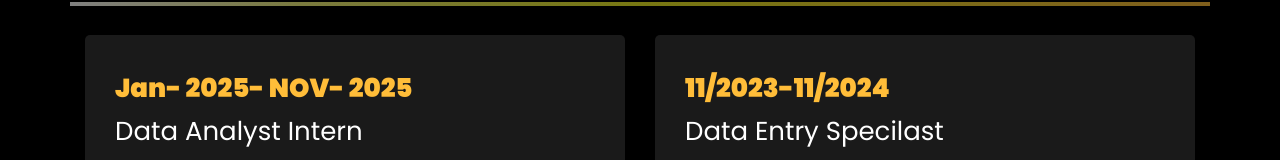
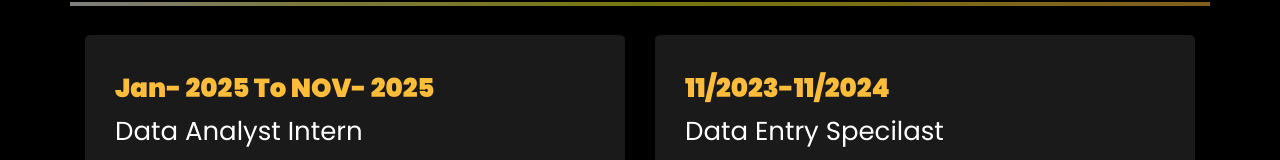
Before and after one commit to tinyajesh/TinyAjesh.GitHub.io, a plain HTML site: page index.html in a window 1280 px wide. Shown: the part 2157-2317 px from the top of the page. Drawn offline with Linux system fonts and the light colour scheme; files whose address does not match are found by name.

Commit message:
Update index.html

```diff
--- a/index.html
+++ b/index.html
@@ -335,7 +335,7 @@ I specialize in analyzing data across various domains including HR Analytics, In
 		<div class="row">
 			<div class="col-md-6">
 					<div class="resume-wrap ftco-animate">
-						<span class="date"> Jan- 2025- NOV- 2025</span>
+						<span class="date"> Jan- 2025 To NOV- 2025</span>
 						<h2>Data Analyst Intern</h2>
 						<span class="position">ExcelR (AiVariant)</span>
 						<p class="mt-4">AiVariant, is a data analytics and AI-driven solutions company that helps businesses solve problems using data science, analytics, and artificial intelligence. It works with real business data to deliver insights and build tools that support better decision-making and performance tracking.
@@ -393,6 +393,8 @@ I specialize in analyzing data across various domains including HR Analytics, In
 			<div class="underline"></div>
 		</div>
 		<br>
+				</div>
+    		</div>
 
 			<div class="row">
     			<div class="col-md-6">
```
